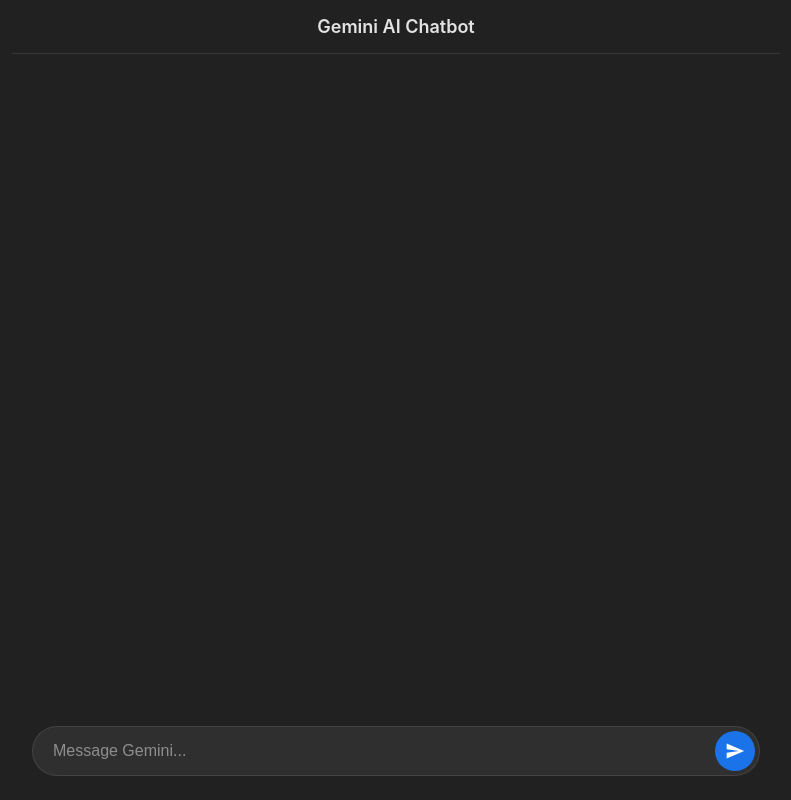
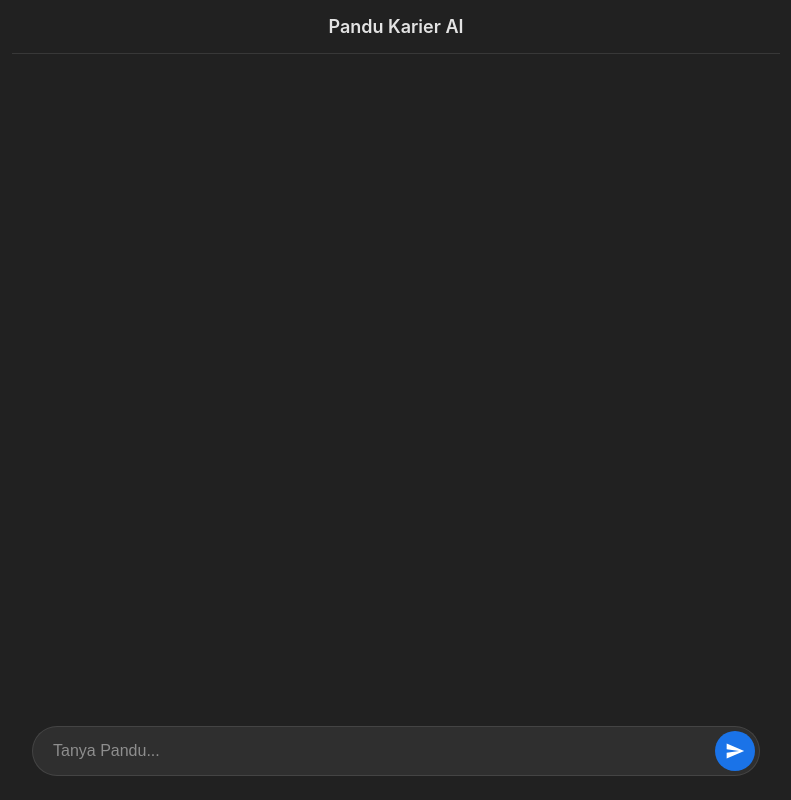
Before and after one commit to FAYnim/AI-School-Career-Major-Advisor, a website: page public/index.html in a window 1280 px wide. Shown: the whole page, without its empty margins (244-1035 px from the left). Drawn offline with Linux system fonts and the light colour scheme.

Commit message:
Rebrand UI to Pandu Karier AI

```diff
--- a/public/index.html
+++ b/public/index.html
@@ -3,16 +3,16 @@
 <head>
   <meta charset="UTF-8" />
   <meta name="viewport" content="width=device-width, initial-scale=1.0"/>
-  <title>Gemini AI Chatbot</title>
+  <title>Pandu Karier AI</title>
   <link rel="stylesheet" href="style.css"/>
 </head>
 <body>
   <div class="container">
-    <h1>Gemini AI Chatbot</h1>
+    <h1>Pandu Karier AI</h1>
     <div id="chat-box" class="chat-box"></div>
     <form id="chat-form">
       <div class="input-wrapper">
-        <input type="text" id="user-input" placeholder="Message Gemini..." autocomplete="off" required />
+        <input type="text" id="user-input" placeholder="Tanya Pandu..." autocomplete="off" required />
         <button type="submit" aria-label="Send message">
           <svg xmlns="http://www.w3.org/2000/svg" viewBox="0 0 24 24" fill="currentColor">
             <path d="M2.01 21L23 12 2.01 3 2 10l15 2-15 2z"/>
```
